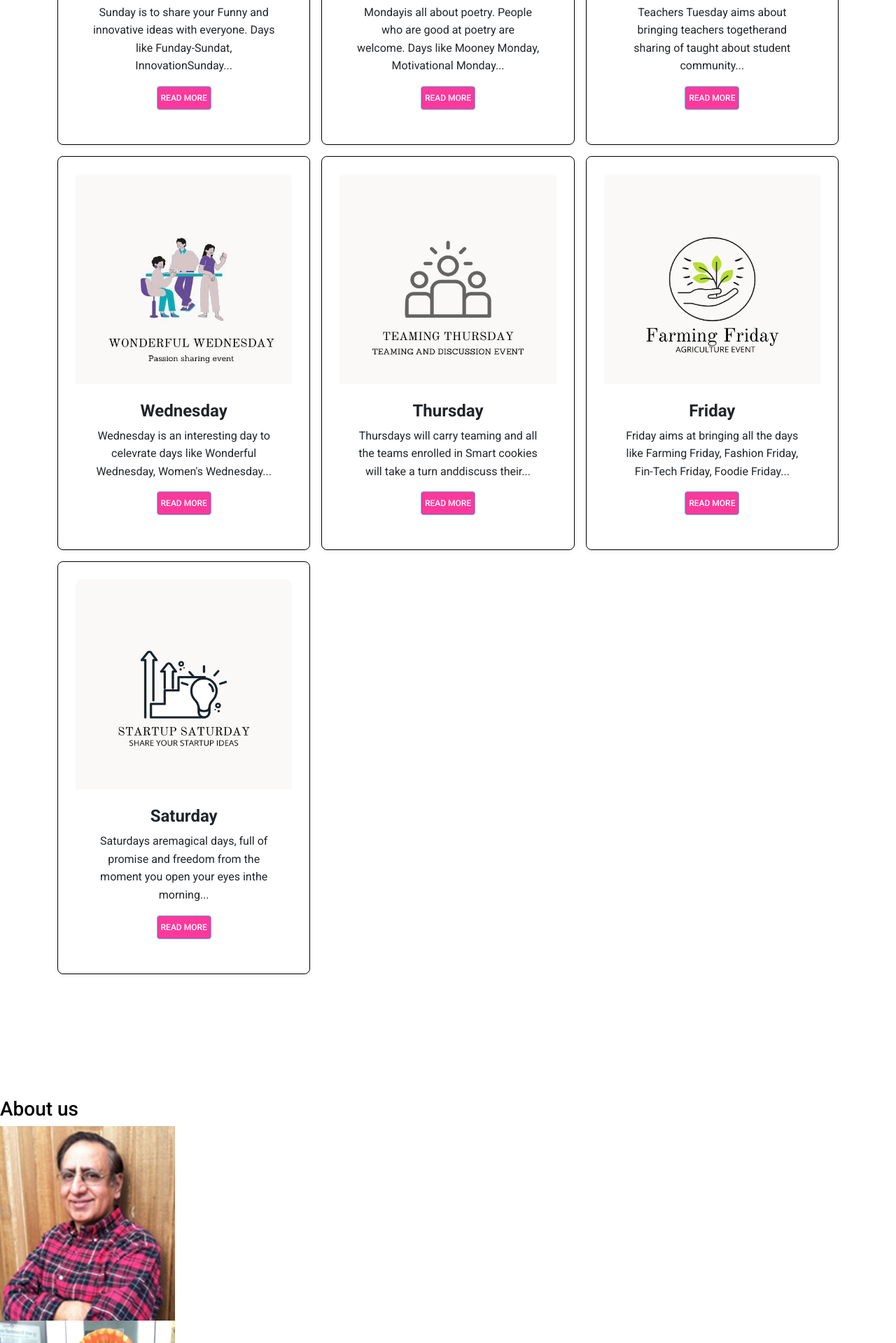
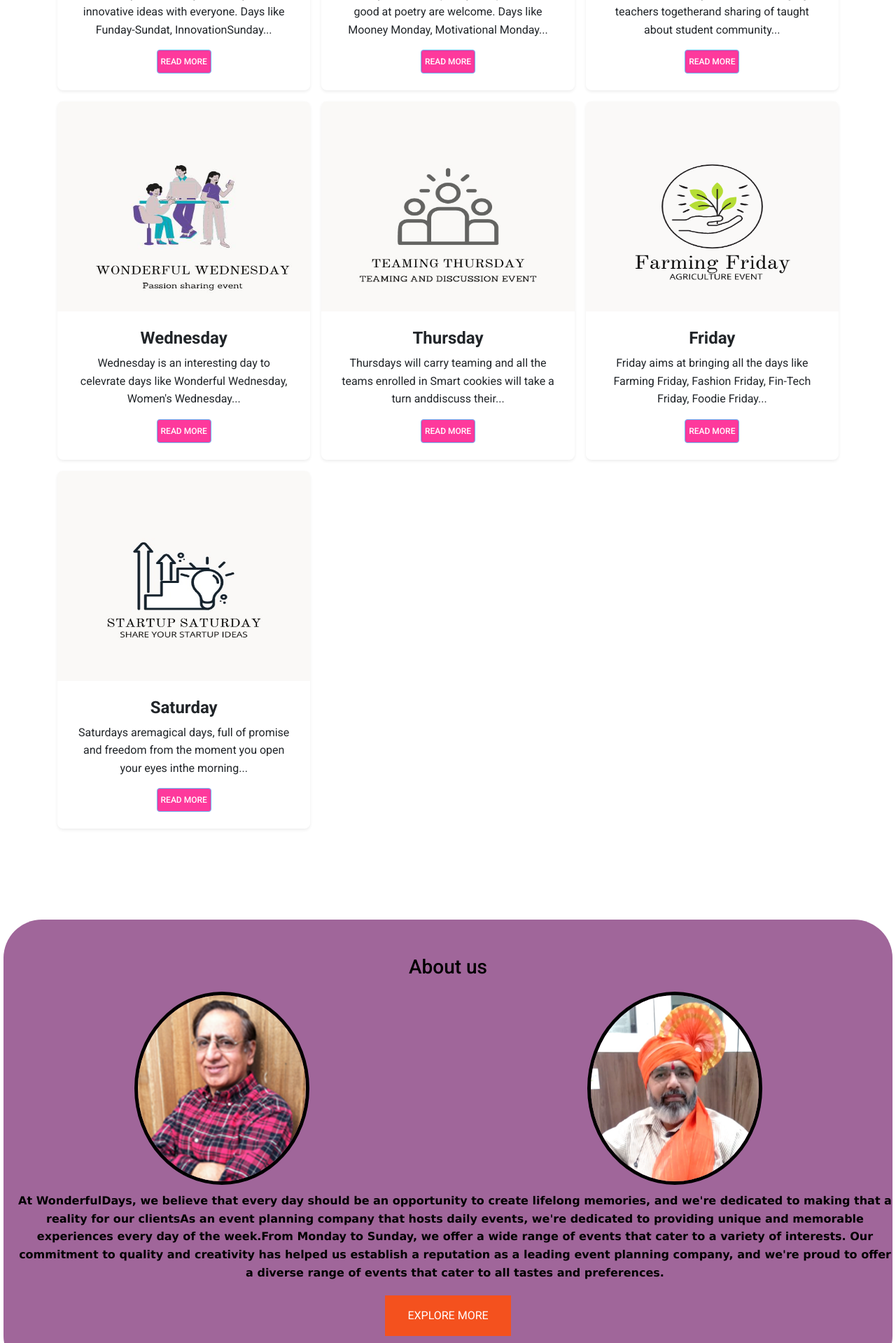
Before and after one commit to Wonderful-Days/WonderfulDays, a PHP site: page / in a window 1280 px wide. Shown: the part 1521-3440 px from the top of the page at 70% size. Run offline with PHP 8.4, Linux system fonts and the light colour scheme; some libraries are stand-ins or nearby versions.

Commit message:
Update style.css

```diff
--- a/style.css
+++ b/style.css
@@ -4,12 +4,11 @@
 $baby-blue: #f8faff; */
 
 /* NAVBAR SECTION */
-#nav-bar{
+#nav-bar {
   position: sticky;
-  top:0;
+  top: 0;
   z-index: 10;
 }
-
 
 @media (min-width: 768px) {
   .button-63 {
@@ -18,62 +17,54 @@ $baby-blue: #f8faff; */
   }
 }
 
-
-.navbar{
-
+.navbar {
   padding: 10px;
   background-color: white;
 }
-.logo{
+.logo {
   height: 50px;
   padding-left: 50px;
-
 }
 
-.nav-bar .dropdown .dropdown-menu:hover{
-background-color:black;
+.nav-bar .dropdown .dropdown-menu:hover {
+  background-color: black;
 }
 /* BANNER SECTION */
-#banner{
+#banner {
   height: 70vh;
   width: 100%;
 }
-#banner video{
+#banner video {
   height: 118%;
   width: 100%;
-
 }
-.promo-title{
+.promo-title {
   font-size: 40px;
   font-weight: 600;
   margin-top: 100px;
   text-align: center;
   justify-content: center;
 }
-.bottom-img{
+.bottom-img {
   width: 100%;
 }
 
-#banner button a{
+#banner button a {
   text-decoration: none;
   color: white;
   font-size: 20px;
 }
 
 .btn:link,
-
 .btn:visited {
   text-transform: uppercase;
   text-decoration: none;
   padding: 15px 40px;
   display: inline-block;
   border-radius: 100px;
-  transition: all .2s;
+  transition: all 0.2s;
   position: absolute;
 }
-
-
-
 
 .nav-link-animation {
   display: inline-block;
@@ -81,8 +72,8 @@ position: relative;
   color: black;
 }
 
-.nav-link:after{
-content: '';
+.nav-link:after {
+  content: "";
   position: absolute;
   width: 100%;
   transform: scaleX(0);
@@ -94,13 +85,13 @@ transform-origin: bottom right;
   transition: transform 0.25s ease-out;
 }
 
-.nav-link:hover:after{
+.nav-link:hover:after {
   transform: scaleX(1);
   transform-origin: bottom left;
 }
 
 .nav-link:hover,
-.nav-link:focus{
+.nav-link:focus {
   /* text-decoration: underline; */
   box-shadow: 0 0.5em 0.5em -0.4em var(--hover);
   transform: translateY(-0.25em);
@@ -109,7 +100,6 @@ border-radius: 5px;
 
 .nav-link:hover,
 .nav-link:focus {
-
   box-shadow: 0 0.5em 0.5em -0.4em var(--hover);
   transform: translateY(-0.25em);
 }
@@ -138,7 +128,7 @@ transform: translateY(-0.25em);
   top: 0;
   left: 0;
   z-index: -1;
-  transition: all .4s;
+  transition: all 0.4s;
 }
 
 .btn-white::after {
@@ -167,20 +157,16 @@ transform: translateY(-0.25em);
   }
 }
 
-
-.navbar-nav .nav-item{
+.navbar-nav .nav-item {
   padding-right: 30px;
   color: wheat;
 }
 
-
-@media screen and (max-width:700px){
-.slideshow-container .mySlides{
+@media screen and (max-width: 700px) {
+  .slideshow-container .mySlides {
     max-height: 800px;
   }
 }
-
-
 
 /* About Events Section */
 .waviy {
@@ -190,46 +176,45 @@ color: wheat;
   position: relative;
   display: inline-block;
   animation: flip 5s infinite;
-  animation-delay: calc(.2s * var(--i))
+  animation-delay: calc(0.2s * var(--i));
 }
 @keyframes flip {
-  0%,80% {
-    transform: rotateY(360deg)
+  0%,
+  80% {
+    transform: rotateY(360deg);
   }
 }
 /* About Events End */
 
-.para1{
+.para1 {
   padding-top: 40px;
   padding-left: 60px;
   padding-right: 60px;
 }
 
 /* about section */
-.about{
+.about {
   display: flex;
   align-items: center;
   justify-content: center;
   flex-wrap: wrap;
 }
 
-.about .image{
-flex:1 1 40rem;
+.about .image {
+  flex: 1 1 40rem;
 }
 
-#aboutus_image{
-height:40vh;
-width:60vh;
+#aboutus_image {
+  height: 40vh;
+  width: 60vh;
 }
-
-
 
 /* Days  */
 
 .album .btn {
   /*background: linear-gradient(to bottom, #00b7ff,
 #40E0D0 100%);*/
-background-color:  #fe399c;
+  background-color: #fe399c;
   border: 1px solid #65b5f6;
   border-radius: 4px;
   padding: 7px 5px;
@@ -242,106 +227,140 @@ align-items: center;
 .album .btn:hover {
   transform: scale(1.1);
 }
-.album .btn a{
+.album .btn a {
   text-decoration: none;
-color:white;
+  color: white;
 }
-.card-body h4{
+.card-body h4 {
   text-align: center;
-
 }
-.card{
+.card {
+  .card {
     border: 1px solid black;
     /* border-left: 6px solid #2abbf4; */
     padding: 25px;
 
     transition: all 0.3s ease-in-out;
   }
+}
 
-.card:hover{
+.card:hover {
   transform: scale(1.04);
-
 }
 /* End Days  */
 
-
-
-
-
-footer{
+footer {
   background-color: whitesmoke;
   padding-top: 75px;
 }
-footer .footer-logo a img{
+footer .footer-logo a img {
   width: 100%;
 }
 
-footer a{
+footer a {
   text-decoration: none;
   color: black;
 }
-.single-footer-widget h4{
+.single-footer-widget h4 {
   text-align: center;
 }
 .single-footer-widget ul {
   list-style-type: none;
-padding-left:50px;
-
+  padding-left: 50px;
 }
-.single-footer-widget ul .social{
+.single-footer-widget ul .social {
   padding-left: -30px !important;
 }
-.footer-copyright{
+.footer-copyright {
   text-align: center;
 }
 
-
 /* Review section */
 
-#carouselExampleIndicators{
+#carouselExampleIndicators {
   height: 500px;
   padding-top: 25px;
   margin: 35px 75px 55px 75px;
   border-radius: 40px;
-  box-shadow: 5px 10px 18px   #ddd;
+  box-shadow: 5px 10px 18px #ddd;
 }
 
-.carousel-item p{
+.carousel-item p {
   padding-left: 100px;
   padding-right: 100px;
 }
-.carousel-item img{
-  box-shadow: 5px 5px 5px  #ddd;
+.carousel-item img {
+  box-shadow: 5px 5px 5px #ddd;
 }
-.carousel-indicators .dash{
-background-color:  #ddd;
+.carousel-indicators .dash {
+  background-color: #ddd;
 }
 
-.carousel-control-prev-icon , .carousel-control-next-icon{
-
-  background-color:#ddd;
+.carousel-control-prev-icon,
+.carousel-control-next-icon {
+  background-color: #ddd;
   border-radius: 12px;
 }
 
-
-.products{
+.products {
   padding-bottom: 20px;
 }
 
-.products img{
+.products img {
   height: 165px;
   margin-bottom: 10px;
 }
-.products h3{
+.products h3 {
   padding-top: 20px;
   padding-bottom: 20px;
 }
 
+#myCarousel .carousel-inner {
+  padding: 0 100px 0 100px;
+}
+#myCarousel img {
+  box-shadow: none;
+}
 
-#myCarousel .carousel-inner{
-  padding: 0 100px 0 100px;
+#about1 {
+  text-align: center;
+  border-radius: 55px;
+  margin: 5px;;
+  height: 650px;
+  background-color:#a0669a;
+  /* width: 1500px; */
+
+  .column {
+    flex: 33.33%;
+    padding: 5px;
+  }
+
+  #avi{
+    border: 5px solid black;
+    border-radius: 50%;
 
   }
-#myCarousel img{
-  box-shadow: none;
+  #rakesh{
+    border: 5px solid black;
+    border-radius: 50%;
   }
+
+  .row {
+    display: flex;
+  }
+  img{
+    margin: 5px;
+  }
+  .btn24:hover {opacity: 0.6}
+
+  .btn24 {
+    background-color: #f4511e;
+    border: none;
+    color: white;
+    padding: 16px 32px;
+    text-align: center;
+    font-size: 16px;
+    margin: 4px 2px;
+    opacity: 1;
+    transition: 0.3s;
+  }
```
Lines whose indentation alone changed are shown as unchanged.
